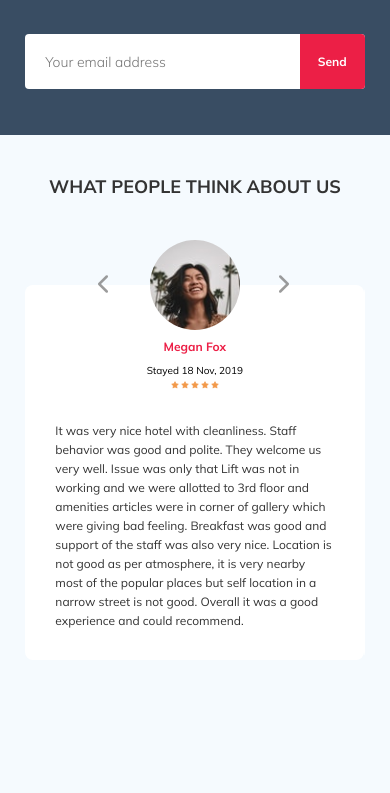
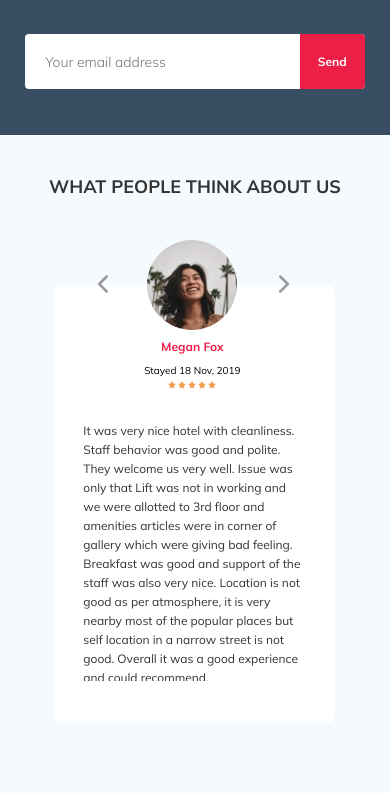
Before and after one commit to MedvedevNik/tour-plan, a PHP site: page / in a window 390 px wide. Shown: the part 1117-1910 px from the top of the page. Before the commit the page ends 1745 px from the top, so only its background shows below. Run offline with PHP 8.4, Linux system fonts and the light colour scheme; some libraries are stand-ins or nearby versions.

Commit message:
fix: fixed responsive and desktop view in section reviews

```diff
--- a/css/style.css
+++ b/css/style.css
@@ -906,7 +906,8 @@ body {
   display: flex;
   flex-direction: column;
   align-items: center;
-  width: 730px;
+  max-width: 730px;
+  height: 280px;
   margin: 45px auto 0;
   padding: 0 62px 30px;
   background-color: #ffffff;
@@ -1004,7 +1005,9 @@ body {
 
 .reviews-slider__text {
   max-width: 537px;
-  margin: auto;
+  overflow: auto;
+  overflow-x: hidden;
+  height: 150px;
   font-weight: normal;
   font-size: 12px;
   line-height: 19px;
@@ -1104,6 +1107,11 @@ body {
   }
   .reviews-slider__slide {
     padding: 0px 60px 30px 65px;
+    width: 580px;
+    height: 300px;
+  }
+  .reviews-slider__slide::after, .reviews-slider__slide::before {
+    display: none;
   }
   .reviews-slider__text {
     max-width: 455px;
@@ -1236,6 +1244,11 @@ body {
   .subscribe__input {
     padding-left: 20px;
   }
+  .reviews-slider__slide {
+    padding: 0px 30px 30px;
+    width: 430px;
+    height: 438px;
+  }
 }
 
 @media (max-width: 576px) {
@@ -1260,13 +1273,14 @@ body {
     line-height: 23px;
   }
   .reviews-slider__slide {
-    padding: 0px 30px 30px;
-  }
-  .reviews-slider__slide::after, .reviews-slider__slide::before {
-    display: none;
+    width: 281px;
+    height: 438px;
+    padding: 0px 34px 30px 29px;
   }
   .reviews-slider__text {
-    max-width: 455px;
+    max-width: 219px;
+    height: 260px;
+    overflow: hidden;
     text-align: left;
   }
   .reviews-slider__button {
--- a/index.html
+++ b/index.html
@@ -153,6 +153,12 @@
               <div class="swiper-slide hotel-slider__slide">
                 <img class="hotel-slider__img" src="img/slide-3.jpg" alt="slide 3" />
               </div>
+              <div class="swiper-slide hotel-slider__slide">
+                <img class="hotel-slider__img" src="img/slide-4.jpg" alt="slide 4" />
+              </div>
+              <div class="swiper-slide hotel-slider__slide">
+                <img class="hotel-slider__img" src="img/slide-5.jpg" alt="slide 5" />
+              </div>
             </div>
 
             <button class="hotel-slider__button hotel-slider__button--prev">
@@ -245,7 +251,8 @@
         <h2 class="reviews__title">What people think about&nbsp;us</h2>
         <div class="swiper-container reviews-slider reviews__slider">
           <div class="swiper-wrapper">
-            <div class="swiper-slide reviews-slider__slide">
+            <div class="swiper-slide">
+              <div class="reviews-slider__slide">
                 <div class="reviews-slider__profile">
                   <img src="img/reviews-avatar-1.jpg" alt="Photo: Megan Fox" class="reviews-slider__avatar" />
                   <h3 class="reviews-slider__username">Megan Fox</h3>
@@ -272,13 +279,130 @@
                 <!-- /.reviews-slider__profile-->
                 <div class="reviews-slider__text">
                   It was very nice hotel with cleanliness. Staff behavior was good and polite. They welcome us very well. Issue was only that Lift was not in
-                working and we were allotted to 3rd floor and amenities articles were in corner of gallery which were giving bad feeling. Breakfast was good and
-                support of the staff was also very nice. Location is not good as per atmosphere, it is very nearby most of the popular places but self location
-                in a narrow street is not good. Overall it was a good experience and could recommend.
+                  working and we were allotted to 3rd floor and amenities articles were in corner of gallery which were giving bad feeling. Breakfast was good
+                  and support of the staff was also very nice. Location is not good as per atmosphere, it is very nearby most of the popular places but self
+                  location in a narrow street is not good. Overall it was a good experience and could recommend.
                 </div>
                 <!-- /.reviews-slider__text -->
               </div>
               <!-- /.reviews-slider__slide -->
+            </div>
+
+            <div class="swiper-slide">
+              <div class="reviews-slider__slide">
+                <div class="reviews-slider__profile">
+                  <img src="img/reviews-avatar-2.jpg" alt="Photo: Cristin Voltaniala" class="reviews-slider__avatar" />
+                  <h3 class="reviews-slider__username">Cristin Voltaniala</h3>
+                  <span class="reviews-slider__date">Stayed 1 Jan, 2020</span>
+                  <div class="reviews-rating reviews-slider__rating">
+                    <svg class="icon reviews-rating__icon">
+                      <use xlink:href="img/sprite.svg#star"></use>
+                    </svg>
+                    <svg class="icon reviews-rating__icon">
+                      <use xlink:href="img/sprite.svg#star"></use>
+                    </svg>
+                    <svg class="icon reviews-rating__icon">
+                      <use xlink:href="img/sprite.svg#star"></use>
+                    </svg>
+                    <svg class="icon reviews-rating__icon">
+                      <use xlink:href="img/sprite.svg#star"></use>
+                    </svg>
+                    <svg class="icon reviews-rating__icon">
+                      <use xlink:href="img/sprite.svg#star"></use>
+                    </svg>
+                  </div>
+                  <!-- /.reviews-slider__rating -->
+                </div>
+                <!-- /.reviews-slider__profile-->
+                <div class="reviews-slider__text">It was very nice hotel with cleanliness.</div>
+                <!-- /.reviews-slider__text -->
+              </div>
+              <!-- /.reviews-slider__slide -->
+            </div>
+
+            <div class="swiper-slide">
+              <div class="reviews-slider__slide">
+                <div class="reviews-slider__profile">
+                  <img src="img/reviews-avatar-3.jpg" alt="Photo: Puer Mett" class="reviews-slider__avatar" />
+                  <h3 class="reviews-slider__username">Puer Mett</h3>
+                  <span class="reviews-slider__date">Stayed 1 Aug, 2020</span>
+                  <div class="reviews-rating reviews-slider__rating">
+                    <svg class="icon reviews-rating__icon">
+                      <use xlink:href="img/sprite.svg#star"></use>
+                    </svg>
+                    <svg class="icon reviews-rating__icon">
+                      <use xlink:href="img/sprite.svg#star"></use>
+                    </svg>
+                    <svg class="icon reviews-rating__icon">
+                      <use xlink:href="img/sprite.svg#star"></use>
+                    </svg>
+                    <svg class="icon reviews-rating__icon">
+                      <use xlink:href="img/sprite.svg#star"></use>
+                    </svg>
+                    <svg class="icon reviews-rating__icon">
+                      <use xlink:href="img/sprite.svg#star"></use>
+                    </svg>
+                  </div>
+                  <!-- /.reviews-slider__rating -->
+                </div>
+                <!-- /.reviews-slider__profile-->
+                <div class="reviews-slider__text">
+                  It was very nice hotel with cleanliness. Staff behavior was good and polite. They welcome us very well. Issue was only that Lift was not in
+                  working and we were allotted to 3rd floor and amenities articles were in corner of gallery which were giving bad feeling. Breakfast was good
+                  and support of the staff was also very nice. Location is not good as per atmosphere.It was very nice hotel with cleanliness. Staff behavior
+                  was good and polite. They welcome us very well. Issue was only that Lift was not in working and we were allotted to 3rd floor and amenities
+                  articles were in corner of gallery which were giving bad feeling. Breakfast was good and support of the staff was also very nice. Location is
+                  not good as per atmosphere, it is very nearby most of the popular places but self location in a narrow street is not good. Overall it was a
+                  good experience and could recommend. It was very nice hotel with cleanliness. Staff behavior was good and polite. They welcome us very well.
+                  Issue was only that Lift was not in working and we were allotted to 3rd floor and amenities articles were in corner of gallery which were
+                  giving bad feeling. Breakfast was good and support of the staff was also very nice. Location is not good as per atmosphere, it is very nearby
+                  most of the popular places but self location in a narrow street is not good. Overall it was a good experience and could recommend.
+                </div>
+                <!-- /.reviews-slider__text -->
+              </div>
+              <!-- /.reviews-slider__slide -->
+            </div>
+
+            <div class="swiper-slide">
+              <div class="reviews-slider__slide">
+                <div class="reviews-slider__profile">
+                  <img src="img/reviews-avatar-4.jpg" alt="Photo: Ron Holder" class="reviews-slider__avatar" />
+                  <h3 class="reviews-slider__username">Ron Holder</h3>
+                  <span class="reviews-slider__date">Stayed 20 Sep, 2021</span>
+                  <div class="reviews-rating reviews-slider__rating">
+                    <svg class="icon reviews-rating__icon">
+                      <use xlink:href="img/sprite.svg#star"></use>
+                    </svg>
+                    <svg class="icon reviews-rating__icon">
+                      <use xlink:href="img/sprite.svg#star"></use>
+                    </svg>
+                    <svg class="icon reviews-rating__icon">
+                      <use xlink:href="img/sprite.svg#star"></use>
+                    </svg>
+                    <svg class="icon reviews-rating__icon">
+                      <use xlink:href="img/sprite.svg#star"></use>
+                    </svg>
+                    <svg class="icon reviews-rating__icon">
+                      <use xlink:href="img/sprite.svg#star"></use>
+                    </svg>
+                  </div>
+                  <!-- /.reviews-slider__rating -->
+                </div>
+                <!-- /.reviews-slider__profile-->
+                <div class="reviews-slider__text">
+                  It was very nice hotel with cleanliness. Staff behavior was good and polite. They welcome us very well. Issue was only that Lift was not in
+                  working and we were allotted to 3rd floor and amenities articles were in corner of gallery which were giving bad feeling. Breakfast was good
+                  and support of the staff was also very nice. Location is not good as per atmosphere, it is very nearby most of the popular places but self
+                  location in a narrow street is not good. Overall it was a good experience and could recommend. It was very nice hotel with cleanliness. Staff
+                  behavior was good and polite. They welcome us very well. Issue was only that Lift was not in working and we were allotted to 3rd floor and
+                  amenities articles were in corner of gallery which were giving bad feeling. Breakfast was good and support of the staff was also very nice.
+                  Location is not good as per atmosphere, it is very nearby most of the popular places but self location in a narrow street is not good. Overall
+                  it was a good experience and could recommend.
+                </div>
+                <!-- /.reviews-slider__text -->
+              </div>
+              <!-- /.reviews-slider__slide -->
+            </div>
           </div>
 
           <button class="reviews-slider__button reviews-slider__button--prev">
--- a/sass/_media.sass
+++ b/sass/_media.sass
@@ -62,6 +62,11 @@
     &-slider
       &__slide
         padding: 0px 60px 30px 65px
+        width: 580px
+        height: 300px
+        &::after,
+        &::before
+          display: none
       &__text
         max-width: 455px
       &__button
@@ -163,6 +168,12 @@
   .subscribe
     &__input
       padding-left: 20px
+  .reviews
+    &-slider
+      &__slide
+        padding: 0px 30px 30px
+        width: 430px
+        height: 438px
 @media (max-width: 576px)
   .logo
     width: 99px
@@ -184,12 +195,13 @@
       line-height: 23px
     &-slider
       &__slide
-        padding: 0px 30px 30px
-        &::after,
-        &::before
-          display: none
+        width: 281px
+        height: 438px
+        padding: 0px 34px 30px 29px
       &__text
-        max-width: 455px
+        max-width: 219px
+        height: 260px
+        overflow: hidden
         text-align: left
       &__button
         top: 30px
--- a/sass/templates/_reviews.sass
+++ b/sass/templates/_reviews.sass
@@ -14,7 +14,8 @@
       display: flex
       flex-direction: column
       align-items: center
-      width: 730px
+      max-width: 730px
+      height: 280px
       margin: 45px auto 0
       padding: 0 62px 30px
       background-color: #ffffff
@@ -88,7 +89,9 @@
       align-items: center
     &__text
       max-width: 537px
-      margin: auto
+      overflow: auto
+      overflow-x: hidden
+      height: 150px
       font-weight: normal
       font-size: 12px
       line-height: 19px
```
Also changed, not shown: img/quote-left.svg, img/reviews-avatar-2.jpg (added), img/reviews-avatar-3.jpg (added), img/reviews-avatar-4.jpg (added), img/slide-2.jpg, img/slide-3.jpg, img/slide-4.jpg (added), img/slide-5.jpg (added), 1 other file. Lines whose indentation alone changed are shown as unchanged.
